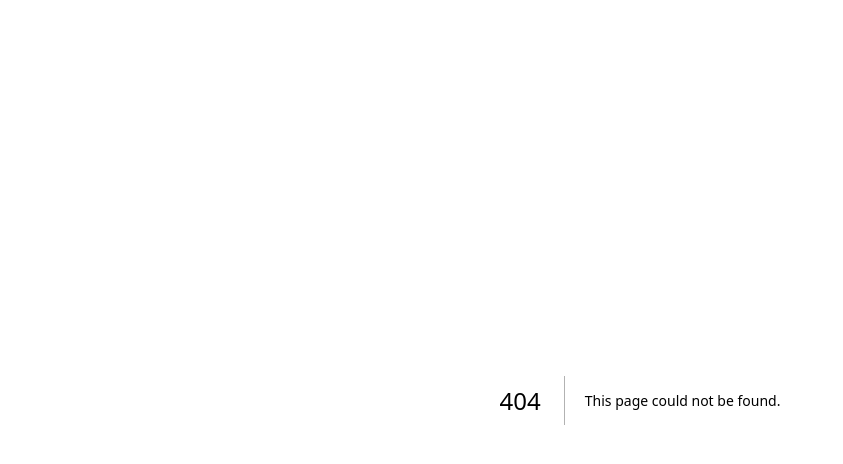
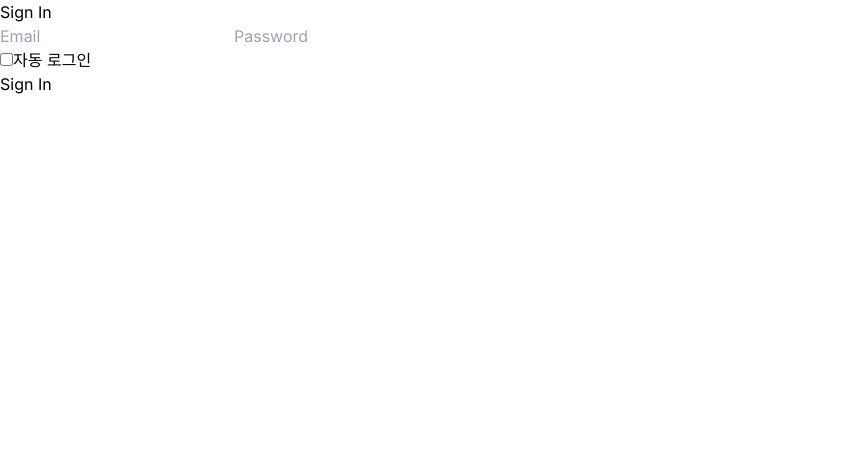
Before and after one commit to nile27/FireBase-Study, a Next.js app: page /autoLogin in a window 1280 px wide. Before the commit this address had no page. Shown: the top 464 px of the page, without its empty margins (0-843 px from the left). Built offline with nearby package versions, Linux system fonts and the light colour scheme.

Commit message:
feat: 자동로그인

```diff
--- /dev/null
+++ b/src/app/autoLogin/page.tsx
@@ -0,0 +1,57 @@
+"use client";
+import { useState } from "react";
+import {
+  signInWithEmailAndPassword,
+  setPersistence,
+  browserLocalPersistence,
+  browserSessionPersistence,
+} from "firebase/auth";
+import { auth } from "../firebase/firebaseConfig"; // firebase 설정 파일에서 가져옵니다.
+
+const SignIn: React.FC = () => {
+  const [email, setEmail] = useState<string>("");
+  const [password, setPassword] = useState<string>("");
+  const [rememberMe, setRememberMe] = useState<boolean>(false);
+
+  const handleSignIn = async () => {
+    try {
+      const persistence = rememberMe
+        ? browserLocalPersistence
+        : browserSessionPersistence;
+      await setPersistence(auth, persistence);
+      await signInWithEmailAndPassword(auth, email, password);
+      console.log("로그인 성공");
+    } catch (error) {
+      console.error("로그인 실패:", error);
+    }
+  };
+
+  return (
+    <div>
+      <h1>Sign In</h1>
+      <input
+        type="email"
+        value={email}
+        onChange={(e) => setEmail(e.target.value)}
+        placeholder="Email"
+      />
+      <input
+        type="password"
+        value={password}
+        onChange={(e) => setPassword(e.target.value)}
+        placeholder="Password"
+      />
+      <div>
+        <input
+          type="checkbox"
+          checked={rememberMe}
+          onChange={() => setRememberMe(!rememberMe)}
+        />
+        <label>자동 로그인</label>
+      </div>
+      <button onClick={handleSignIn}>Sign In</button>
+    </div>
+  );
+};
+
+export default SignIn;
--- /dev/null
+++ b/src/app/loginAuto/page.tsx
@@ -0,0 +1,51 @@
+"use client";
+import { useEffect, useState } from "react";
+import { onAuthStateChanged, signOut, User } from "firebase/auth";
+import { auth } from "../firebase/firebaseConfig"; // firebase 설정 파일에서 가져옵니다.
+
+const Dashboard: React.FC = () => {
+  const [user, setUser] = useState<User | null>(null);
+  const [loading, setLoading] = useState<boolean>(true);
+
+  useEffect(() => {
+    const unsubscribe = onAuthStateChanged(auth, (user) => {
+      if (user) {
+        setUser(user);
+      } else {
+        setUser(null);
+      }
+      setLoading(false);
+    });
+
+    return () => unsubscribe();
+  }, []);
+
+  if (loading) {
+    return <div>Loading...</div>;
+  }
+
+  if (!user) {
+    return (
+      <div>
+        <h1>Not signed in</h1>
+        <a href="/signin">Sign In</a>
+      </div>
+    );
+  }
+
+  return (
+    <div>
+      <h1>Welcome, {user.email}</h1>
+      <button
+        onClick={() => {
+          signOut(auth);
+          setUser(null);
+        }}
+      >
+        Sign Out
+      </button>
+    </div>
+  );
+};
+
+export default Dashboard;
```
